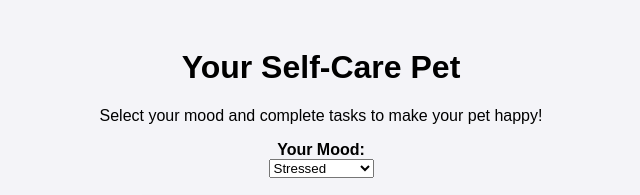
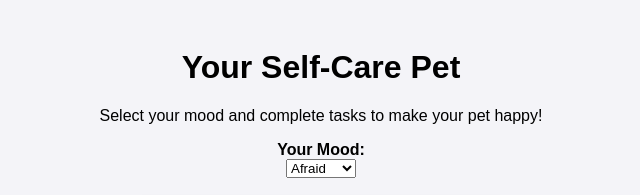
Before and after one commit to ConnorSpendlove/Code_Camp, a plain HTML site: page index.html in a window 1280 px wide. Shown: the top 195 px of the page, 319-959 px from the left. Drawn offline with Linux system fonts and the light colour scheme.

Commit message:
change emotions

```diff
--- a/index.html
+++ b/index.html
@@ -13,10 +13,10 @@
   <!-- Mood Dropdown -->
   <label for="mood-select"><strong>Your Mood:</strong></label>
   <select id="mood-select">
-    <option value="stressed">Stressed</option>
-    <option value="low">Low Energy</option>
-    <option value="overwhelmed">Overwhelmed</option>
-    <option value="motivated">Motivated</option>
+    <option value="stressed">Afraid</option>
+    <option value="low">Anxious</option>
+    <option value="overwhelmed">Angry</option>
+    <option value="motivated">Sad</option>
     <option value="happy">Happy</option>
   </select>
 
```
